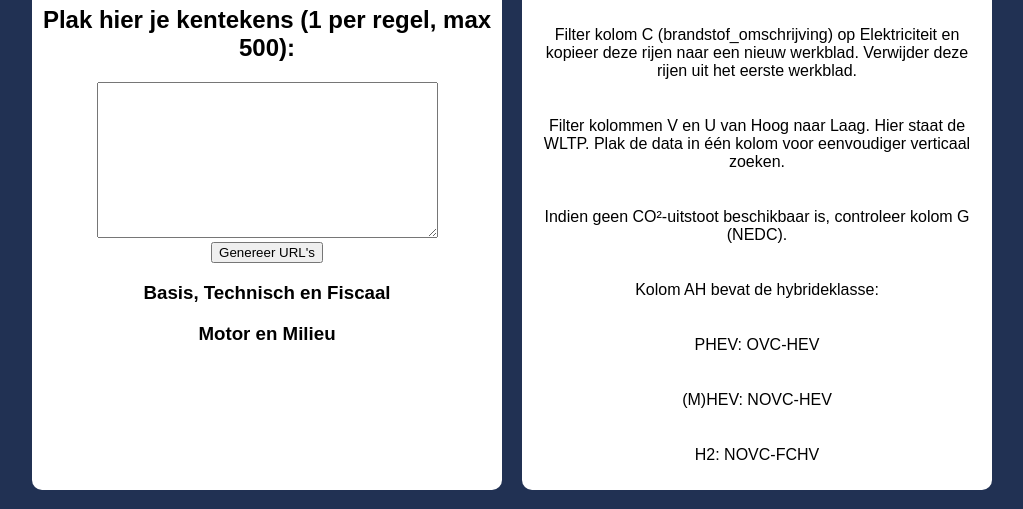
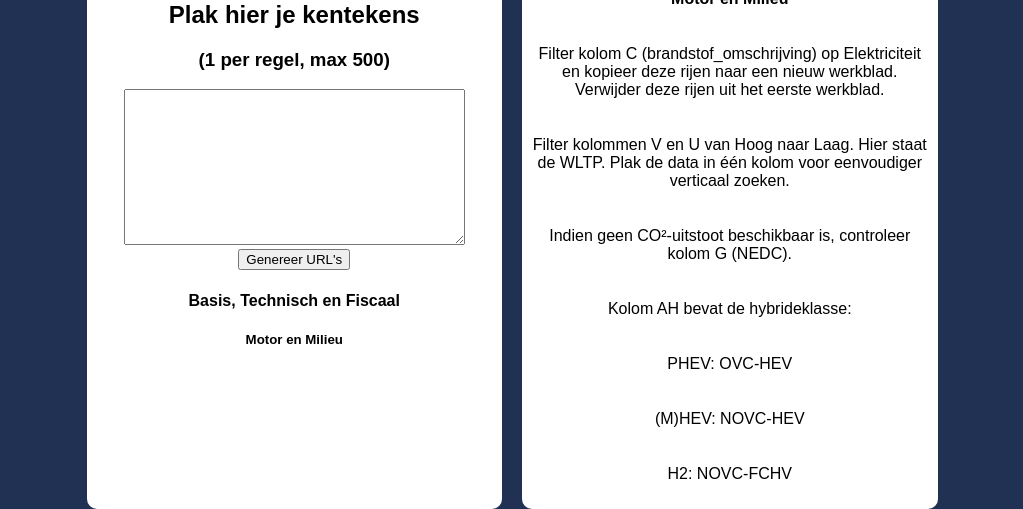
Before and after one commit to JoeTraXall/RDW-Kentekendata, a plain HTML site: page index.html in a window 1280 px wide. Shown: the part 325-834 px from the top of the page, without its empty margins (128-1151 px from the left). Drawn offline with Linux system fonts and the light colour scheme.

Commit message:
Update index.html

```diff
--- a/index.html
+++ b/index.html
@@ -61,13 +61,14 @@
             </div>
             <div class="content">
                 <h1>RDW Kentekendata</h1>
-                <h2>Plak hier je kentekens (1 per regel, max 500):</h2>
+                <h2>Plak hier je kentekens</h2>
+                 <h3>(1 per regel, max 500)</h3>
                 <textarea id="kentekenInput" rows="10" cols="40"></textarea>
                 <br>
                 <button onclick="genereerURLs()">Genereer URL's</button>
-                <h3>Basis, Technisch en Fiscaal</h3>
+                <h4>Basis, Technisch en Fiscaal</h4>
                 <a id="resultaatURL1" href="#" target="_blank">Download CSV-bestand</a>
-                <h3>Motor en Milieu</h3>
+                <h5>Motor en Milieu</h5>
                 <a id="resultaatURL2" href="#" target="_blank">Download CSV-bestand</a>
             </div>
         </div>
```
